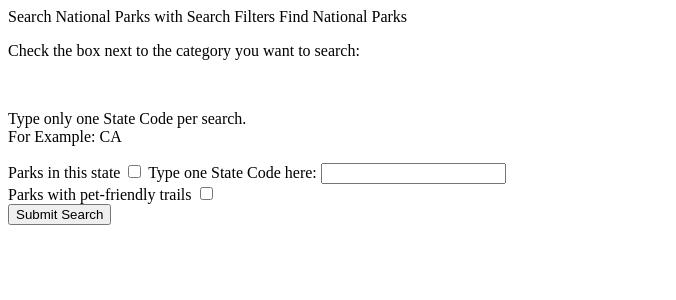
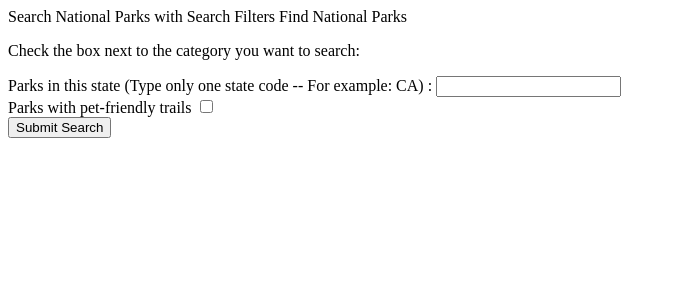
Before and after one commit to Jessica-Lynn3/National-Parks-and-Lakes-WebApp, a Flask app: page /search-filter-page in a window 1280 px wide. Shown: the top 300 px of the page, without its empty margins (0-676 px from the left). Run offline with Flask 2, Linux system fonts and the light colour scheme.

Commit message:
Updated form -- modified checkbox

```diff
--- a/templates/search-filter-page.html
+++ b/templates/search-filter-page.html
@@ -11,23 +11,20 @@
 <!--                FORM FOR SEARCH FILTER FEATURE                                                                                    -->
 <!-- -------------------------------------------------------------------------------------------------------------------------------- -->
 
-    <form action="/search-results" method="POST" id="search-filter-form">
+    <form action="/search-results" id="search-filter-form">
         Search National Parks with Search Filters
 
         Find National Parks
 
         <br>
         <p> Check the box next to the category you want to search: </p>
-        <br>
-        <p> Type only one State Code per search.
-            <br> For Example: CA </p>
+
         <div>
-            Parks in this state <input type="checkbox" value="state-checkbox" name="search-filter" id="state-checkbox" required>
-            <label for="parks-by-state-filter">Type one State Code here:</label>
+            <label for="parks-by-state-filter">Parks in this state (Type only one state code -- For example: CA) :</label>
             <input type="text" name="state" id="user-selected-state" required>
             <br>
             <label for="parks-with-pet-friendly-trails"></label>
-            Parks with pet-friendly trails <input type="checkbox" value="pet-trails" name="search-filter" id="pet-trails">
+            Parks with pet-friendly trails <input type="checkbox" value="pet-trails" name="checkbox-filter" id="pet-filter">
         </div>
 
         <div>
```
